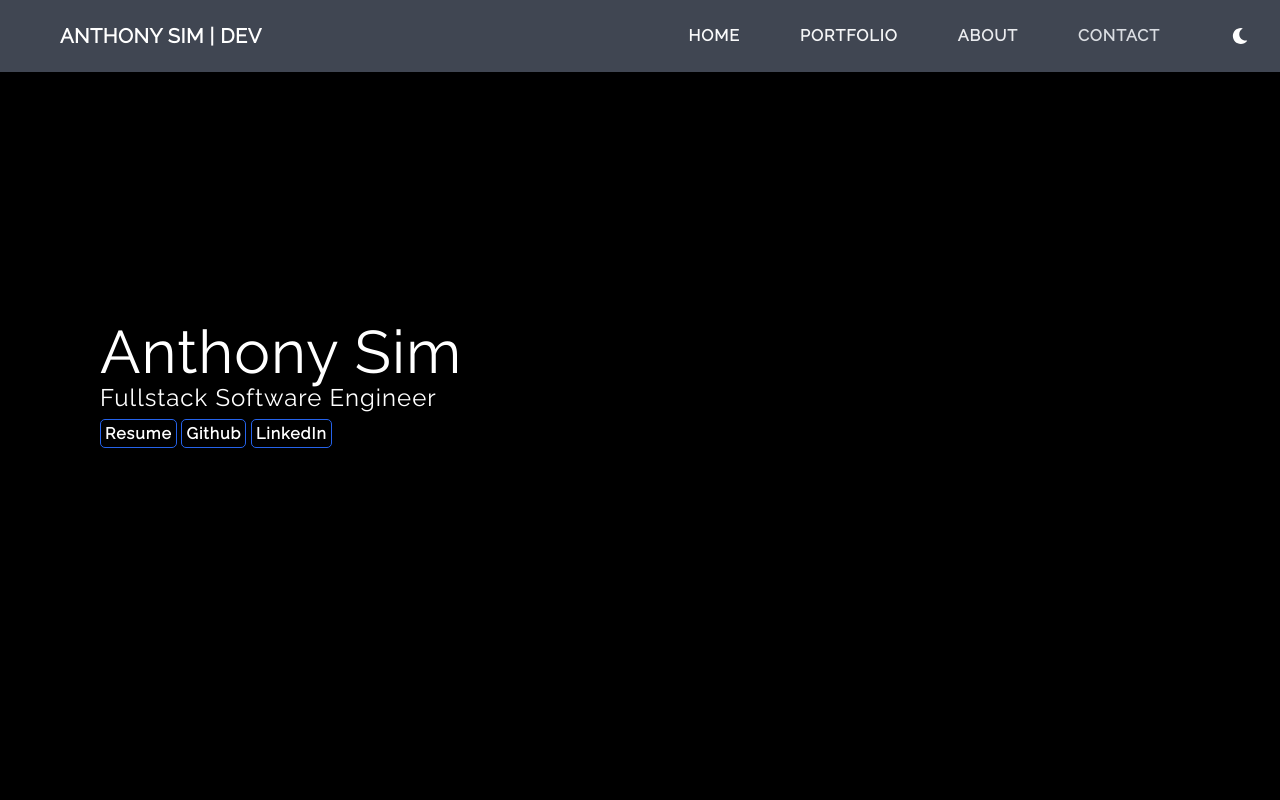
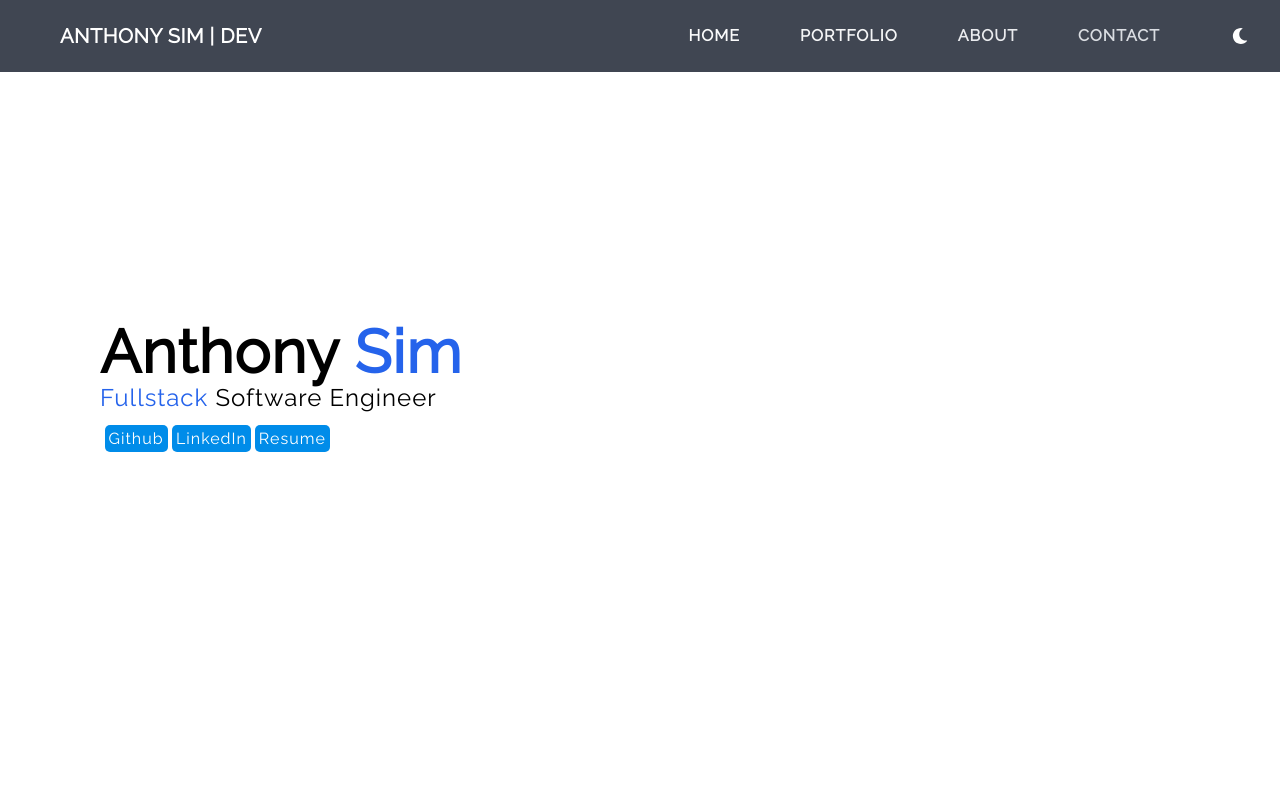
Before and after one commit to anthonysim/portfolio, a Next.js app: page / in a window 1280 px wide. Shown: the top 800 px of the page. Built offline with nearby package versions, Linux system fonts and the light colour scheme.

Commit message:
intro colors

```diff
--- a/components/Intro.js
+++ b/components/Intro.js
@@ -8,16 +8,16 @@ export default function Intro() {
   return (
     <div className={styles.message}>
       <Fade duration={2500} >
-        <p className="text-6xl text-white">Anthony Sim</p>
+        <p className="text-6xl font-bold">Anthony <span className="text-blue-600">Sim</span></p>
       </Fade>
-      <Fade duration={2500} delay={1000}>
-        <p className="text-2xl text-white">Fullstack Software Engineer</p>
+      <Fade direction="right" duration={1000} delay={1000}>
+        <p className="text-2xl "><span className="text-blue-600">Fullstack</span> Software Engineer</p>
       </Fade>
-      <Fade duration={2500} delay={2200}>
+      <Fade direction="right" duration={1000} delay={2000}>
         <div>
-          <span><a className={styles.button} target="_blank" rel="noreferrer" href="https://drive.google.com/file/d/1FVjj5WApQ9lo2VrOYyE5nc0RBZy4UcbV/view?usp=sharing">Resume</a></span>
-          <span>&nbsp;<a className={styles.button} target="_blank" rel="noreferrer" href="https://github.com/anthonysim">Github</a></span>
-          <span>&nbsp;<a className={styles.button} target="_blank" rel="noreferrer" href="https://www.linkedin.com/in/sim-anthony/">LinkedIn</a></span>
+          &nbsp;<a className={styles.button} target="_blank" rel="noreferrer" href="https://github.com/anthonysim">Github</a>
+          &nbsp;<a className={styles.button} target="_blank" rel="noreferrer" href="https://www.linkedin.com/in/sim-anthony/">LinkedIn</a>
+          <a className={styles.resumeButton} target="_blank" rel="noreferrer" href="https://drive.google.com/file/d/1FVjj5WApQ9lo2VrOYyE5nc0RBZy4UcbV/view?usp=sharing">Resume</a>
         </div>
       </Fade>
     </div >
--- a/pages/about/index.js
+++ b/pages/about/index.js
@@ -13,7 +13,7 @@ export default function About() {
       </Head>
 
       <main className={styles.main}>
-        about
+        ABOUT
       </main>
 
     </div>
--- a/styles/Intro.module.css
+++ b/styles/Intro.module.css
@@ -1,24 +1,40 @@
 .button {
+  background-color: #008ce9;
   width: 95px;
   height: 45px;
-  border: 1px solid #2563EB;
   padding: 4px;
   text-align: center;
   border-radius: 5px;
   color: white;
-  font-weight: bold;
-  line-height: 40px;
+  line-height: 50px;
 }
 
 .button:hover {
-  background-color: #2563EB;
+  background-color: #90d2fd;
+  transition: all .4s ease;
+-webkit-transition: all .4s ease;
+}
+
+.resumeButton {
+  background-color: #008ce9;
+  width: 95px;
+  height: 45px;
+  padding: 4px;
+  text-align: center;
+  border-radius: 5px;
   color: white;
+  line-height: 50px;
+  margin-left: 4px;
+}
+
+.resumeButton:hover {
+  background-color: #90d2fd;
   transition: all .4s ease;
 -webkit-transition: all .4s ease;
 }
 
 .message {
   padding: 250px 0px 0px 100px;
-  background-color: black;
+  /* background-color: #fbfbfd; */
   height: 100vh;
 }
```
